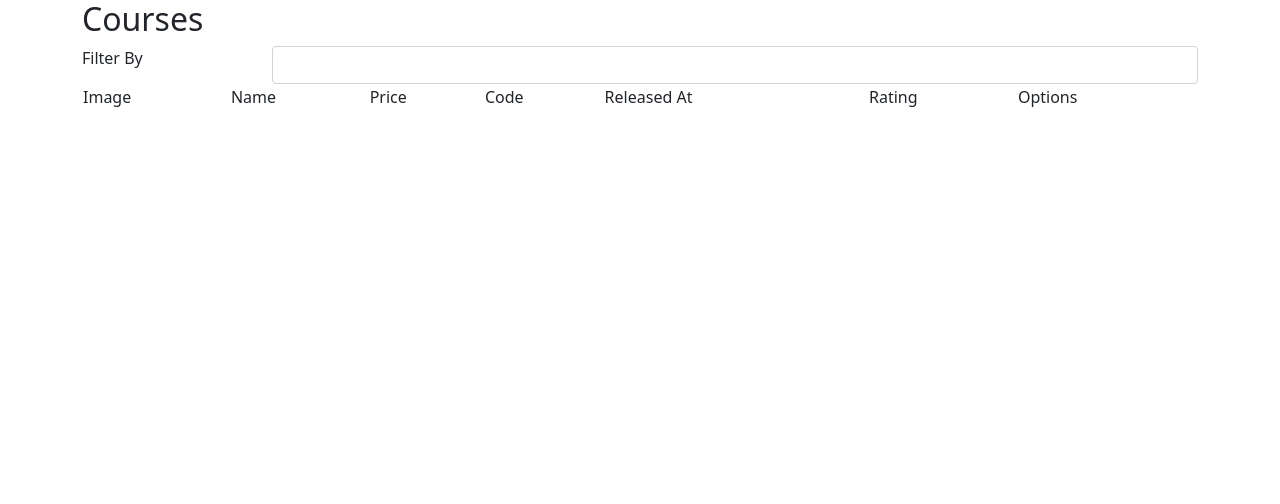
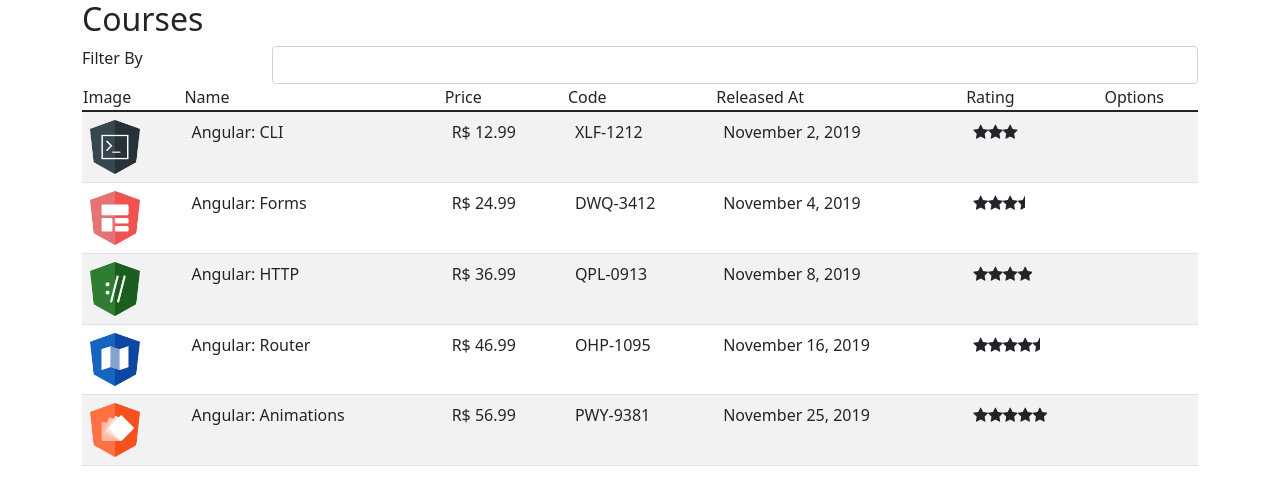
Before and after one commit to gunn3r71/dio-course-manager, an Angular app: page / in a window 1280 px wide. Shown: the top 504 px of the page. Built offline with nearby package versions, Linux system fonts and the light colour scheme.

Commit message:
Resolvendo bug de atualização de listas

```diff
--- a/src/app/course-list/course-list.component.ts
+++ b/src/app/course-list/course-list.component.ts
@@ -19,7 +19,7 @@ export class CourseListComponent implements OnInit {
 
   ngOnInit(): void {
     this._courses = this.courseService.GetAll();
-    this._courses = this.courseService.GetAll();
+    this.filteredCourses = this.courseService.GetAll();
   }
 
   set filter(value:string){
```
